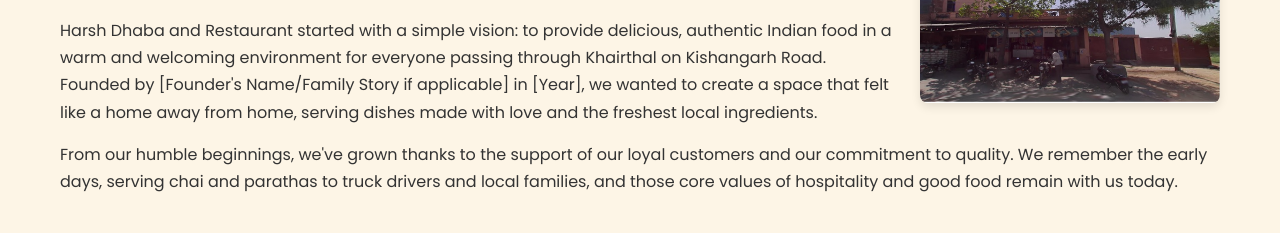
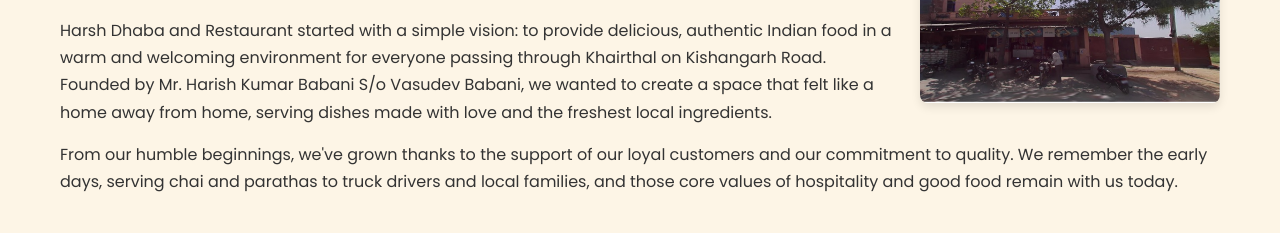
Before and after one commit to Anonymous25201/harshdhaba, a plain HTML site: page about-full.html in a window 1280 px wide. Shown: the part 443-676 px from the top of the page. Drawn offline with Linux system fonts and the light colour scheme.

Commit message:
Update about-full.html

```diff
--- a/about-full.html
+++ b/about-full.html
@@ -50,7 +50,7 @@
                     <article>
                         <h2>The Beginning of Harsh Dhaba</h2>
                         <img src="images/vibe1.jpg" alt="Early days of Harsh Dhaba" class="inline-image right">
-                        <p>Harsh Dhaba and Restaurant started with a simple vision: to provide delicious, authentic Indian food in a warm and welcoming environment for everyone passing through Khairthal on Kishangarh Road. Founded by [Founder's Name/Family Story if applicable] in [Year], we wanted to create a space that felt like a home away from home, serving dishes made with love and the freshest local ingredients.</p>
+                        <p>Harsh Dhaba and Restaurant started with a simple vision: to provide delicious, authentic Indian food in a warm and welcoming environment for everyone passing through Khairthal on Kishangarh Road. Founded by Mr. Harish Kumar Babani S/o Vasudev Babani, we wanted to create a space that felt like a home away from home, serving dishes made with love and the freshest local ingredients.</p>
                         <p>From our humble beginnings, we've grown thanks to the support of our loyal customers and our commitment to quality. We remember the early days, serving chai and parathas to truck drivers and local families, and those core values of hospitality and good food remain with us today.</p>
                     </article>
 
```
